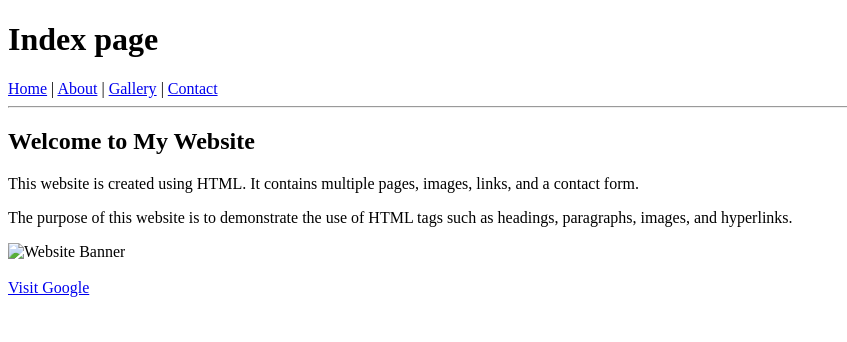
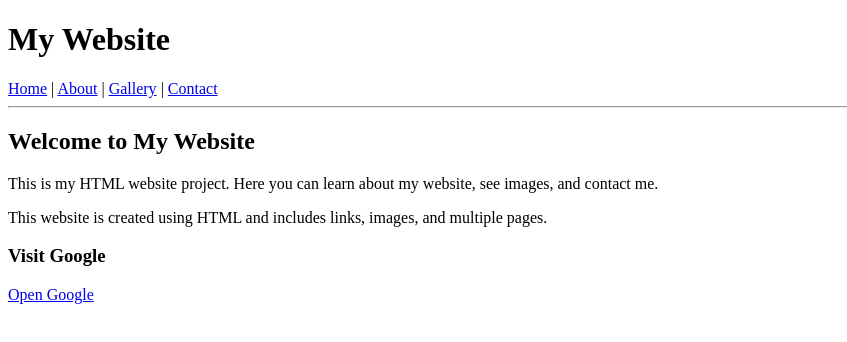
Before and after one commit to mkhizarasif33-pixel/assignment10, a plain HTML site: page index.html in a window 1280 px wide. Shown: the whole page, without its empty margins (0-847 px from the left). Drawn offline with Linux system fonts and the light colour scheme.

Commit message:
Update index.html

```diff
--- a/index.html
+++ b/index.html
@@ -1,12 +1,13 @@
 <!DOCTYPE html>
 <html>
 <head>
-    <title>Home - My Website</title>
+    <title>Home Page</title>
 </head>
 <body>
 
-<h1>Index page</h1>
+    <h1>My Website</h1>
 
+    <!-- Navigation -->
     <nav>
         <a href="index.html">Home</a> |
         <a href="about.html">About</a> |
@@ -19,21 +20,18 @@
     <h2>Welcome to My Website</h2>
 
     <p>
-This website is created using HTML. It contains multiple pages,
-images, links, and a contact form.
+        This is my HTML website project. Here you can learn about my website,
+        see images, and contact me.
     </p>
 
     <p>
-The purpose of this website is to demonstrate the use of HTML tags
-such as headings, paragraphs, images, and hyperlinks.
+        This website is created using HTML and includes links, images,
+        and multiple pages.
     </p>
 
-<img src="images/image1.jpg" alt="Website Banner" width="500">
-
-<br><br>
-
+    <h3>Visit Google</h3>
     <a href="https://www.google.com" target="_blank">
-Visit Google
+        Open Google
     </a>
 
 </body>
```
Lines whose indentation alone changed are shown as unchanged.
